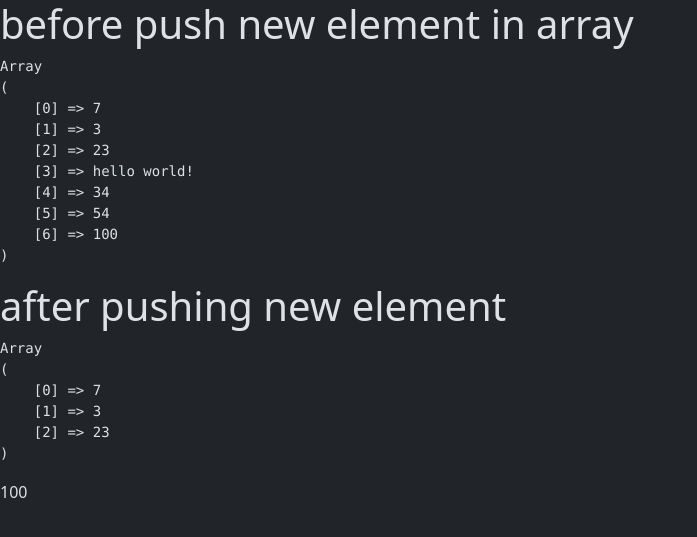
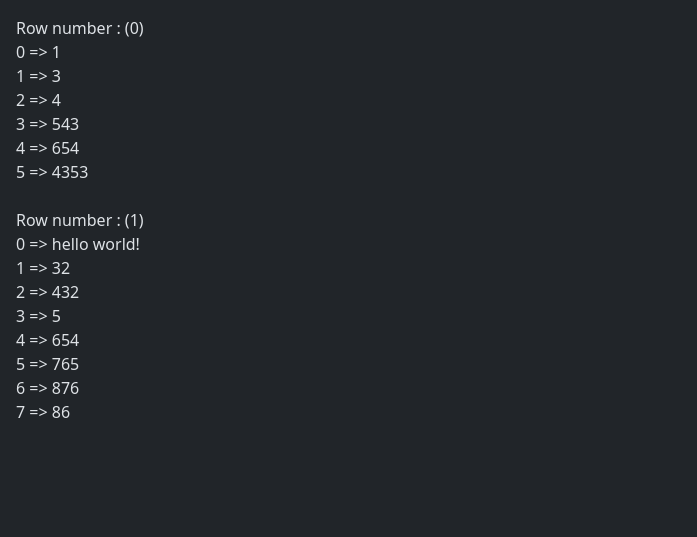
Before and after one commit to Yousaf-Sadiq/hajra9-00PHP, a PHP site: page /class3.php in a window 1280 px wide. Shown: the top 537 px of the page, without its empty margins (0-697 px from the left). Run offline with PHP 8.4, Linux system fonts and the light colour scheme.

Commit message:
multidimentional array

```diff
--- a/class3.php
+++ b/class3.php
@@ -21,45 +21,141 @@ function pre(array $a)
         integrity="sha384-T3c6CoIi6uLrA9TneNEoa7RxnatzjcDSCmG1MXxSR1GAsXEV/Dwwykc2MPK8M2HN" crossorigin="anonymous" />
 </head>
 
-<body data-bs-theme="dark">
+<body data-bs-theme="dark" class="p-3">
 
 
     <?php
 
 
-    $a = [7, 3, 23, "hello world!", 34, 54,100]; // array length [1-6] range [0-5]
+    $a = [7, 3, 23, "hello world!", 34, 54, 100]; // array length [1-6] range [0-5]
 
-    //   var_dump($a[3]);
+
+    /**
+     *  multidimentional array
+     * rows and columns
+     *
+     */
 
 
 
-    ?>
-    <h1>before push new element in array </h1>
 
-    <?php
-    pre($a);
+
+    // loops
+
+    /**
+
+    *
+    **
+    ***
+    ****
+    *****
+    ******
+
+    ******
+    *****
+    ****
+    ***
+    **
+    *
+
+     */
+
+    // pre($t);
+
+    $t = [
+        [1, 3, 4, 543, 654, 4353],
+        ["hello world!", 32, 432, 5, 654, 765, 876, 86]
+    ];
+
+    $row_length = count($t);
+
+
+
+    // outer loop s
+    for ($row = 0; $row < $row_length; $row++) {
+
+        $col_length = count($t[$row]);
+
+        echo "Row number : (" . $row . ")&ensp; <br>";
+
+        for ($col = 0; $col < $col_length; $col++) {
+            // $t[0][3];
+            ?>
+
+            <span>  <?php echo $col ?> => <?php print ($t[$row][$col]); ?> &ensp;</span> <br>
+
+            <?php
+        }
+
+        echo "<br>";
+
+
+    }
+
+    // Find the same numbers from the following multidimensional array
+     $amultiArr = [
+        [
+            [12, 32, 13, 34],
+            [13, 12, 23, 41],
+            [15, 23, 34, 45],
+        ],
+        [
+            [122, 32, 133, 314],
+            [123, 132, 23, 141],
+            [155, 23, 334, 465],
+        ],
+        [
+            [12, 342, 135, 234],
+            [713, 712, 423, 431],
+            [15, 23, 34, 45],
+        ],
+        [
+            [12, 372, 913, 334],
+            [13, 162, 243, 341],
+            [175, 423, 34, 435],
+        ],
+    ];
+
+    // outer loop
+    // for ($row = 6; $row >= 1; $row--) {
+
+    //     // inner loop
+    //     for ($col = 1; $col <= $row; $col++) {
+    //         echo "*";
+    //     }
+
+    //     echo "<br>";
+
+    // }
+
 
 
 
     ?>
 
-    <h1>after pushing new element </h1>
+
+
+
     <?php
     // array_push($a, 12);
     // array_unshift($a, 12);
     // array_splice($a, specific index, how many you want to delete , (optional) for entering new value);
 //    array_splice($a,0,3);
-$y= array_slice($a,0,3);
+    $y = array_slice($a, 0, 3);
     // pre($a);
-pre($y);
+    // pre($y);
 
-$range= (count($a) - 1 );
- echo $a[$range];
-// Find the last element of an array
+    $range = (count($a) - 1);
+    // echo $a[$range];
+
+
+    // Find the last element of an array
 // without giving a hard-coded index.
-// 2. Check whether the first or the last index of an array has a specified value, let's say 5.
+// 2. Check whether the first or the last index of an array has a specified value,
+// let's say 5.
 // 3. Make an array to store the names of students and check whether that array has your own
 // name or not and also return the index of that value.
+// array_search() , array_key()
 // 4. Add the array element at the specified index.
 // 5. Delete the array element from the specified index.
 
```
